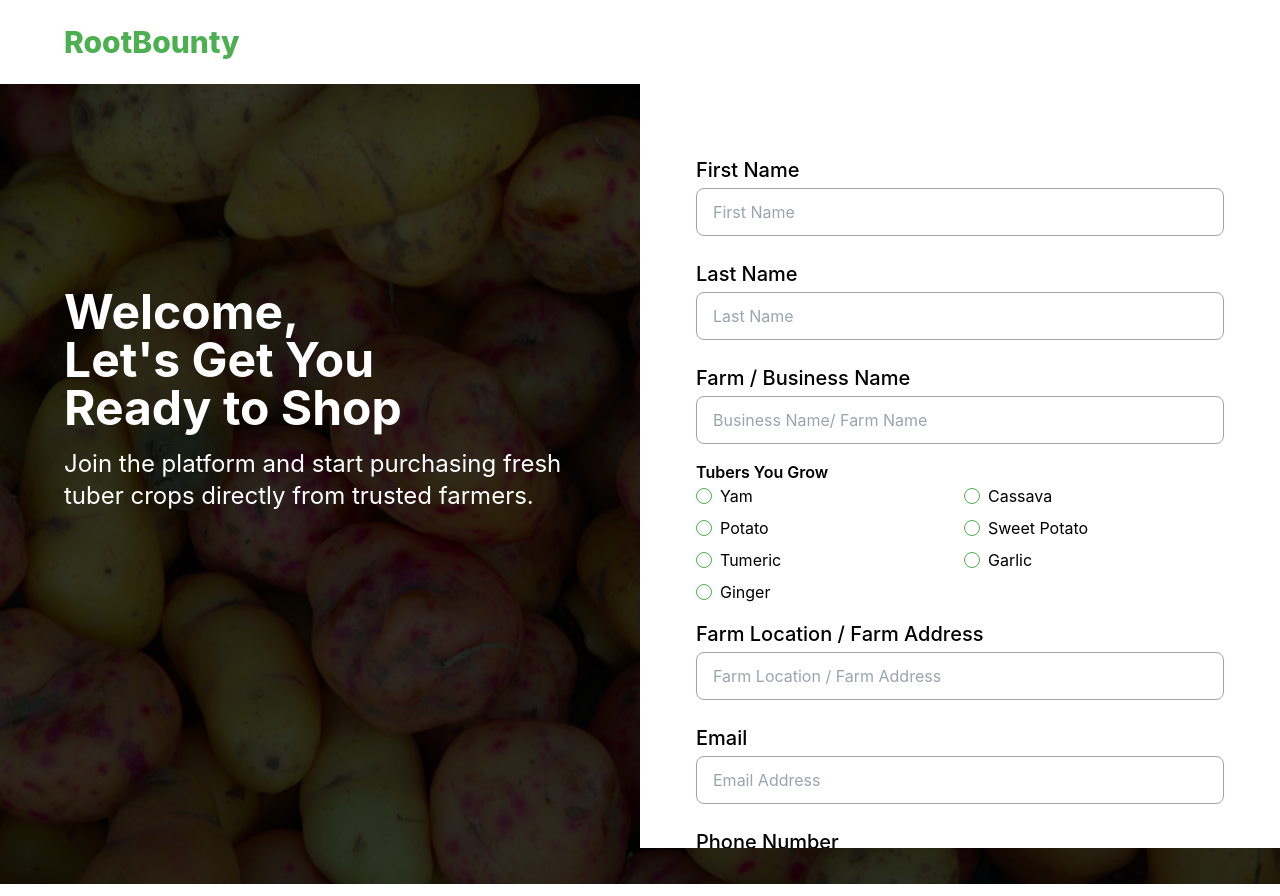
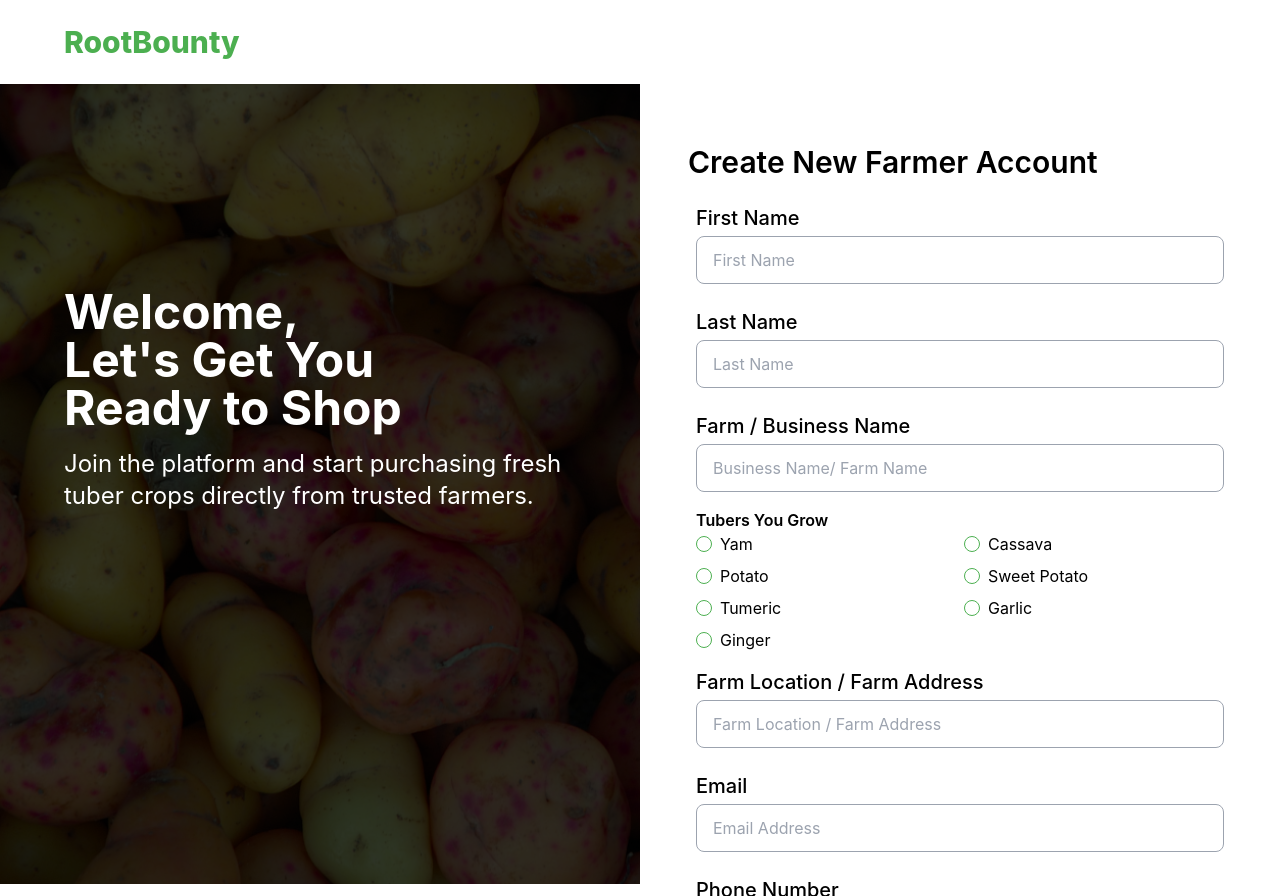
Before and after one commit to paulthadev/rootbounty, a React (Vite) app: page /signupfarmer in a window 1280 px wide. Built offline with nearby package versions, Linux system fonts and the light colour scheme.

Commit message:
Refactor SignUpFarmer component to adjust height and update account creation title

```diff
--- a/src/pages/auth/SignUpFarmer.jsx
+++ b/src/pages/auth/SignUpFarmer.jsx
@@ -155,12 +155,12 @@ function RegisterSection() {
   };
 
   return (
-    <div className="w-full bg-white mt-24 h-screen flex flex-col">
-      <h1 className="text-black lg:text-3xl font-semibold pb-4 text-xl">
-        Create New Account
-      </h1>
+    <div className="w-full bg-white mt-48 h-screen flex flex-col">
+      <div className="p-8 md:p-12 flex-grow overflow-y-auto">
+        <h1 className="text-black lg:text-3xl font-semibold pb-4 text-xl">
+          Create New Farmer Account
+        </h1>
 
-      <div className="p-8 md:p-12 flex-grow overflow-y-auto">
         <form
           onSubmit={handleSubmit}
           className="grid md:grid-cols-2 gap-2 lg:flex lg:flex-col"
```
